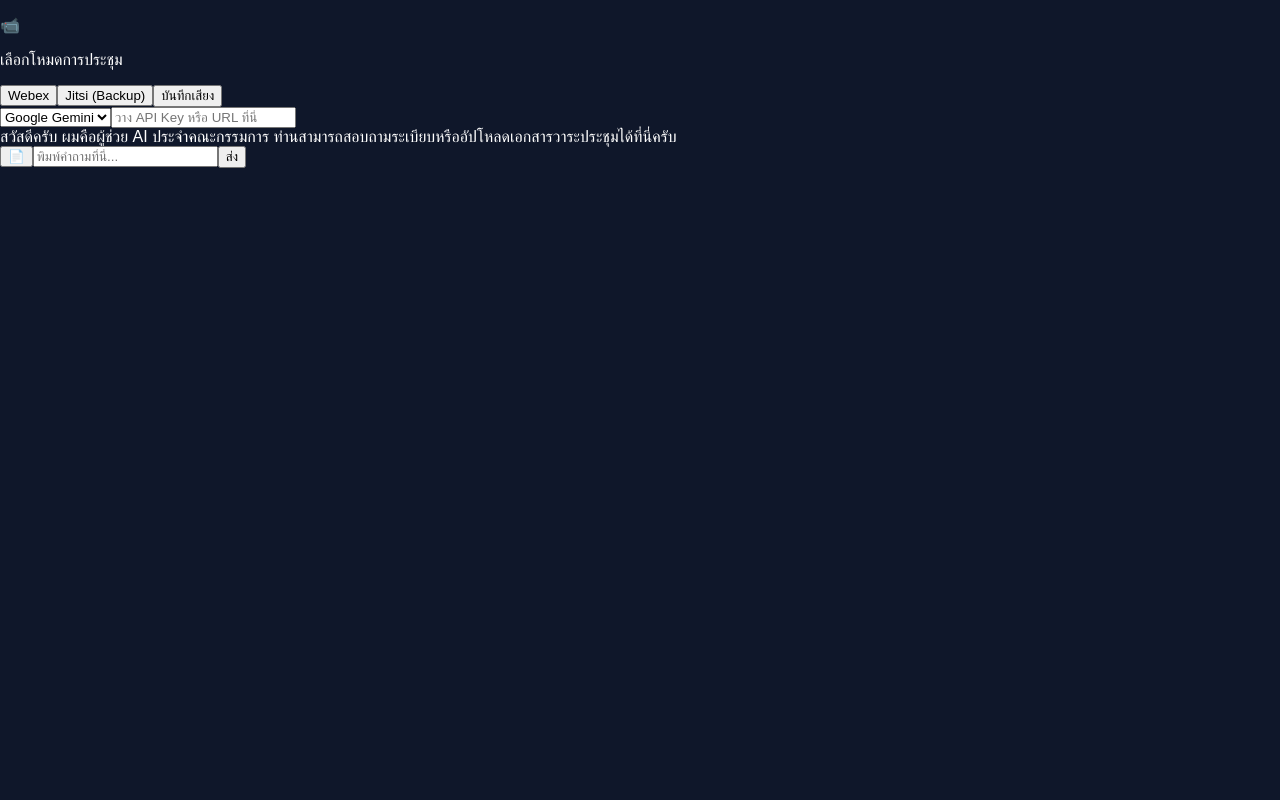
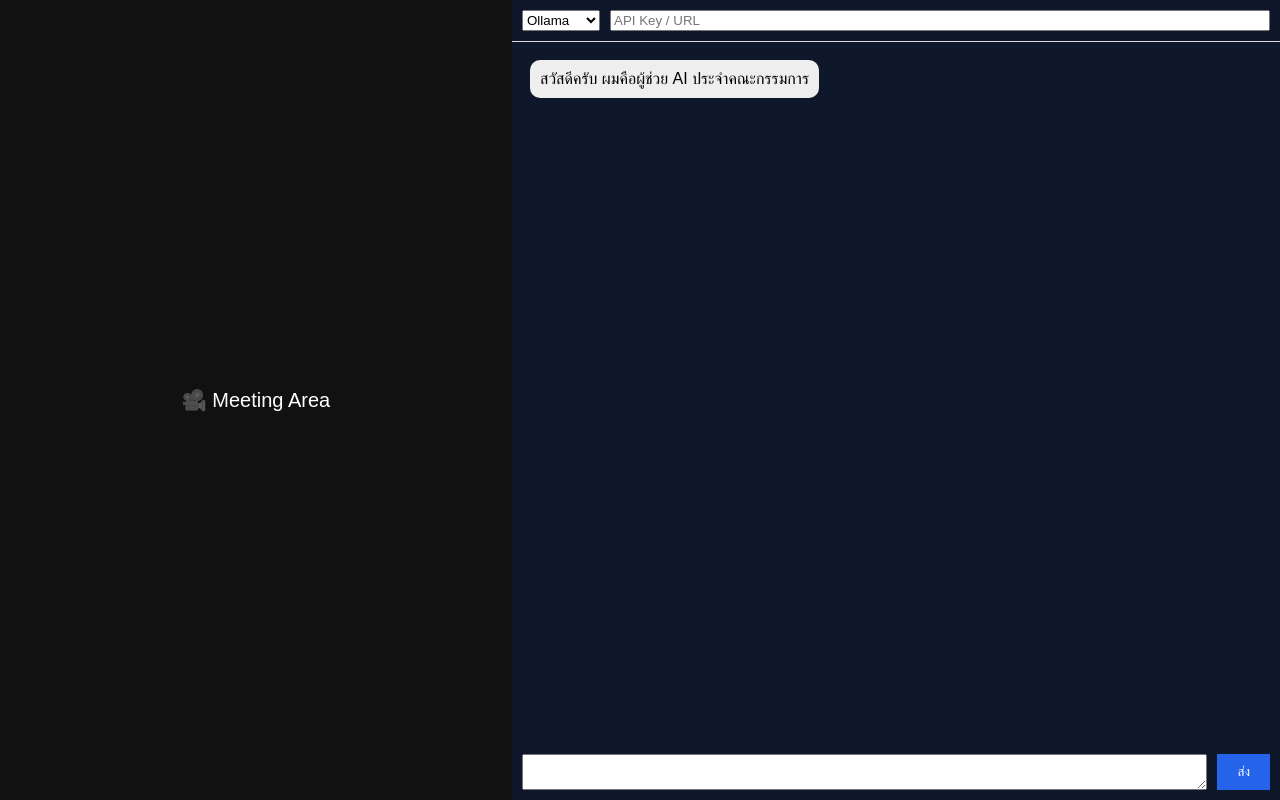
Before and after one commit to nopparatgroupthailand-ship-it/prove-ai-suite, a Next.js app: page /meeting-main in a window 1280 px wide. Built offline with nearby package versions, Linux system fonts and the light colour scheme.

Commit message:
update dashboard UI: remove personal data and set generic placeholders

```diff
--- a/src/app/meeting-main/page.tsx
+++ b/src/app/meeting-main/page.tsx
@@ -1,81 +1,188 @@
-"use client";
+'use client';
 
-import React, { useState, useRef, useEffect } from "react";
+import { useState } from 'react';
 
 export default function SmartBoardroom() {
-  const [isDarkMode, setIsDarkMode] = useState(false);
-  const [chatMessages, setChatMessages] = useState([
-    { role: "ai", text: "สวัสดีครับ ผมคือผู้ช่วย AI ประจำคณะกรรมการ ท่านสามารถสอบถามระเบียบหรืออัปโหลดเอกสารวาระประชุมได้ที่นี่ครับ" }
+  const [text, setText] = useState('');
+  const [messages, setMessages] = useState([
+    {
+      role: 'ai',
+      text: 'สวัสดีครับ ผมคือผู้ช่วย AI ประจำคณะกรรมการ',
+    },
   ]);
-  const [userInput, setUserInput] = useState("");
-  const leftPaneRef = useRef<HTMLDivElement>(null);
 
-  // จำลองการเรียก API
-  const handleAskAI = async () => {
-    if (!userInput.trim()) return;
+  const [apiKey, setApiKey] = useState('');
+  const [model, setModel] = useState('ollama');
 
-    const newUserMsg = { role: "user", text: userInput };
-    setChatMessages(prev => [...prev, newUserMsg]);
-    setUserInput("");
+  const askAI = async () => {
+    if (!text.trim()) return;
 
-    // จำลอง Loading
-    const loadingId = Date.now();
-    setChatMessages(prev => [...prev, { role: "ai", text: "กำลังวิเคราะห์ข้อมูล..." }]);
+    const userText = text;
+    setText('');
 
-    // ที่นี่คือจุดที่พี่สามารถใส่ Logic เรียก API แบบในตัวอย่างเดิมได้เลย
-    console.log("Calling API...");
+    setMessages((prev) => [
+      ...prev,
+      { role: 'user', text: userText },
+      { role: 'ai', text: 'กำลังคิด...' },
+    ]);
+
+    try {
+      let reply = '';
+
+      // 🟢 OLLAMA (local)
+      if (model === 'ollama') {
+        const res = await fetch(`${apiKey}/api/generate`, {
+          method: 'POST',
+          headers: { 'Content-Type': 'application/json' },
+          body: JSON.stringify({
+            model: 'gemma2',
+            prompt: userText,
+            stream: false,
+          }),
+        });
+
+        const data = await res.json();
+        reply = data.response;
+      }
+
+      // 🟡 Gemini placeholder
+      else if (model === 'gemini') {
+        reply = 'Gemini mode (ต้องใส่ API logic)';
+      }
+
+      // 🔵 ChatGPT placeholder
+      else if (model === 'chatgpt') {
+        reply = 'ChatGPT mode (ต้องใส่ API logic)';
+      }
+
+      setMessages((prev) =>
+        prev.map((m, i) =>
+          i === prev.length - 1 ? { ...m, text: reply } : m
+        )
+      );
+    } catch (err: any) {
+      setMessages((prev) =>
+        prev.map((m, i) =>
+          i === prev.length - 1
+            ? { ...m, text: 'Error: ' + err.message }
+            : m
+        )
+      );
+    }
   };
 
   return (
-    <div className="flex h-screen w-full bg-slate-100 overflow-hidden font-sans">
-      {/* --- ส่วนซ้าย: Meeting Area --- */}
-      <div ref={leftPaneRef} className="w-[60%] bg-black flex flex-col">
-        <div className="flex-1 flex items-center justify-center text-slate-500">
-          <div className="text-center">
-            <p className="text-4xl mb-4">📹</p>
-            <p>เลือกโหมดการประชุม</p>
-          </div>
-        </div>
-        <div className="h-16 bg-slate-900 flex justify-center items-center gap-4 text-white">
-          <button className="text-xs border border-slate-600 px-4 py-2 rounded">Webex</button>
-          <button className="text-xs border border-slate-600 px-4 py-2 rounded">Jitsi (Backup)</button>
-          <button className="text-xs text-red-400 border border-red-900 px-4 py-2 rounded">บันทึกเสียง</button>
+    <div style={styles.app}>
+      {/* LEFT PANEL */}
+      <div style={styles.left}>
+        <div style={styles.video}>
+          🎥 Meeting Area
         </div>
       </div>
 
-      {/* --- ส่วนกลาง: Resizer --- */}
-      <div className="w-2 bg-slate-300 cursor-col-resize hover:bg-blue-500 transition-colors" />
+      {/* RIGHT PANEL */}
+      <div style={styles.right}>
+        <div style={styles.header}>
+          <select
+            value={model}
+            onChange={(e) => setModel(e.target.value)}
+          >
+            <option value="ollama">Ollama</option>
+            <option value="gemini">Gemini</option>
+            <option value="chatgpt">ChatGPT</option>
+          </select>
 
-      {/* --- ส่วนขวา: AI Assistant (หน้าจอตั้งค่า API) --- */}
-      <div className="flex-1 bg-white flex flex-col">
-        <div className="p-4 border-b border-slate-200">
-          <select className="w-full border p-2 mb-2 rounded text-sm">
-            <option>Google Gemini</option>
-            <option>Ollama (Local)</option>
-            <option>ChatGPT</option>
-          </select>
-          <input className="w-full border p-2 rounded text-sm" placeholder="วาง API Key หรือ URL ที่นี่" />
+          <input
+            placeholder="API Key / URL"
+            value={apiKey}
+            onChange={(e) => setApiKey(e.target.value)}
+            style={{ flex: 1 }}
+          />
         </div>
 
-        <div className="flex-1 overflow-y-auto p-4 space-y-4">
-          {chatMessages.map((msg, i) => (
-            <div key={i} className={`p-3 rounded-lg text-sm ${msg.role === 'user' ? 'bg-blue-600 text-white self-end ml-auto' : 'bg-slate-100 text-slate-800'}`}>
-              {msg.text}
+        <div style={styles.chat}>
+          {messages.map((m, i) => (
+            <div
+              key={i}
+              style={{
+                textAlign: m.role === 'user' ? 'right' : 'left',
+                margin: 8,
+              }}
+            >
+              <span
+                style={{
+                  display: 'inline-block',
+                  padding: 10,
+                  borderRadius: 10,
+                  background:
+                    m.role === 'user' ? '#2563eb' : '#eee',
+                  color: m.role === 'user' ? '#fff' : '#000',
+                }}
+              >
+                {m.text}
+              </span>
             </div>
           ))}
         </div>
 
-        <div className="p-4 border-t border-slate-200 flex gap-2">
-          <button className="px-3 bg-slate-200 rounded">📄</button>
-          <input
-            className="flex-1 border p-2 rounded text-sm"
-            value={userInput}
-            onChange={(e) => setUserInput(e.target.value)}
-            placeholder="พิมพ์คำถามที่นี่..."
+        <div style={styles.inputArea}>
+          <textarea
+            value={text}
+            onChange={(e) => setText(e.target.value)}
+            style={{ flex: 1 }}
           />
-          <button onClick={handleAskAI} className="px-4 bg-blue-600 text-white rounded">ส่ง</button>
+
+          <button onClick={askAI} style={styles.btn}>
+            ส่ง
+          </button>
         </div>
       </div>
     </div>
   );
 }
+
+const styles: any = {
+  app: {
+    display: 'flex',
+    height: '100vh',
+    fontFamily: 'sans-serif',
+  },
+  left: {
+    width: '40%',
+    background: '#111',
+    color: '#fff',
+    display: 'flex',
+    alignItems: 'center',
+    justifyContent: 'center',
+  },
+  video: {
+    fontSize: 20,
+  },
+  right: {
+    flex: 1,
+    display: 'flex',
+    flexDirection: 'column',
+  },
+  header: {
+    display: 'flex',
+    gap: 10,
+    padding: 10,
+    borderBottom: '1px solid #ddd',
+  },
+  chat: {
+    flex: 1,
+    padding: 10,
+    overflowY: 'auto',
+  },
+  inputArea: {
+    display: 'flex',
+    padding: 10,
+    gap: 10,
+  },
+  btn: {
+    padding: '10px 20px',
+    background: '#2563eb',
+    color: '#fff',
+    border: 'none',
+  },
+};
```
